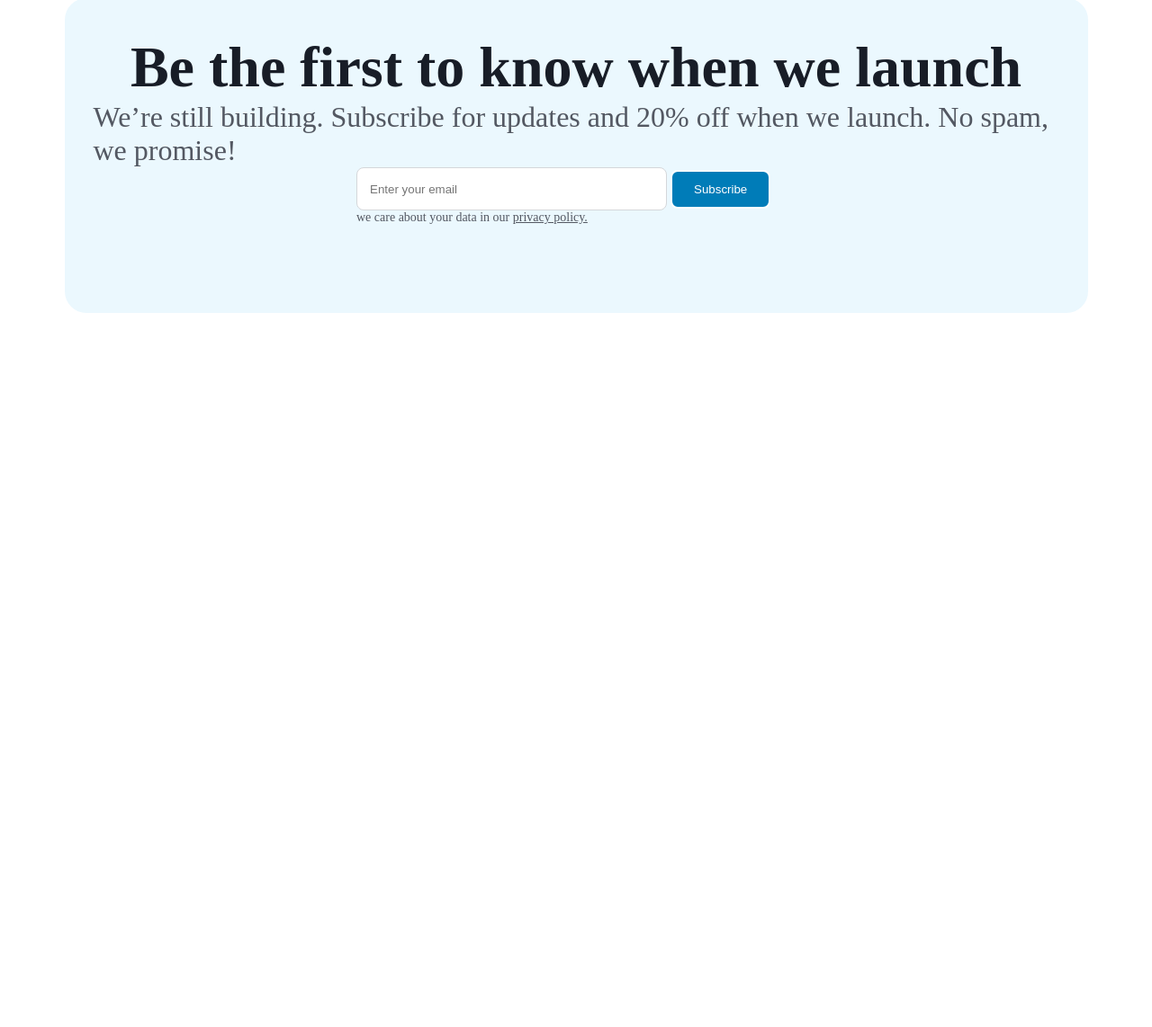
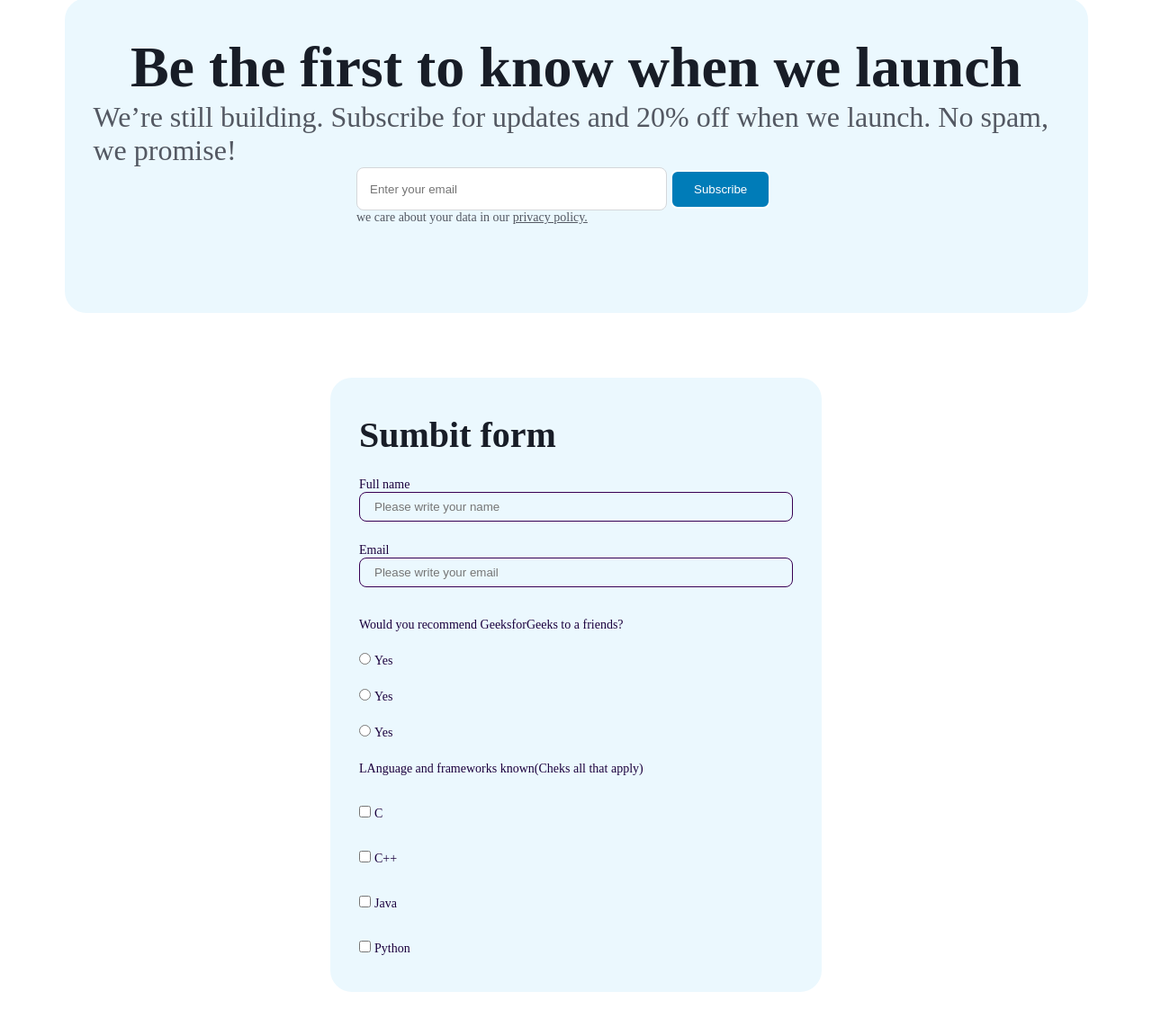
Before and after one commit to de9vdara/css2-4, a plain HTML site: page index.html in a window 1280 px wide. Shown: the part 988-2130 px from the top of the page at 90% size. Before the commit the page ends 1336 px from the top, so only its background shows below. Drawn offline with Linux system fonts and the light colour scheme.

Commit message:
mgoni egaa

```diff
--- a/index.css
+++ b/index.css
@@ -4,7 +4,8 @@
     box-sizing: border-box;
 
 }
-#mainPictureAndText{
+
+#mainPictureAndText {
     width: 1400px;
     height: 674px;
     background-image: url("./images/image.png");
@@ -12,39 +13,47 @@
     background-repeat: no-repeat;
     margin: 156px auto;
 }
-#textPicture{
+
+#textPicture {
     color: #FFF;
     font-size: 44.452px;
 }
-#textInPicture{
+
+#textInPicture {
     margin: auto;
     width: 1258px;
     height: 159px;
     padding-top: 39px;
 }
-#emailFrame{
+
+#emailFrame {
     border-radius: 24px;
     background: #EBF8FE;
     width: 1137px;
     height: 350px;
     margin: 0 auto;
     padding: 40px 32px;
+    margin-bottom: 72px;
 }
-#aboutLaunch{
+
+#aboutLaunch {
     color: #181D27;
     font-size: 64px;
     text-align: center;
 }
-#subscribtion p{
+
+#subscribtion p {
     color: #535862;
     font-size: 32px;
 
 }
-#sendEmail{
+
+#sendEmail {
     margin: auto;
     width: 488px;
 }
-#emailInput{
+
+#mainEmailInput {
     width: 345px;
     height: 48px;
     display: inline-block;
@@ -53,14 +62,79 @@ background: #FFF;
     border-radius: 8px;
     padding: 14px;
 }
-button{
+
+button {
     border: 2px solid #FFF;
     background: #007CB8;
     border-radius: 8px;
     padding: 12px 24px;
     color: #FFF;
 }
-#sendEmail p{
+
+#sendEmail p {
     color: #535862;
     font-size: 14px;
 }
+
+#formFrame {
+    border-radius: 24px;
+    background: #EBF8FE;
+    width: 546px;
+    padding: 40px 32px;
+    /* height: 638px; */
+    margin: auto;
+    margin-bottom: 100px;
+
+}
+
+h2 {
+    margin-bottom: 24px;
+    color: #181D27;
+    font-size: 40px;
+}
+
+label {
+    color: #1B003D;
+    font-size: 14px;
+    display: block;
+    margin-top: 24px;
+}
+
+#mainLabelRadio {
+    display: block;
+}
+
+#mainLabelCheckbox {
+    display: block;
+}
+
+#radioInputs label {
+    display: inline-block;
+}
+
+#checkboxInputs label {
+    display: inline-block;
+}
+
+#checkboxInputs div {
+    margin-top: 10px;
+}
+
+#radioInputs {
+    margin-top: 10px;
+}
+
+#nameInput {
+    padding: 8px 16px;
+    border-radius: 8px;
+    border: 1px solid #380054;
+    background-color: #EBF8FE;
+    width: 482px;
+}
+#emailInput{
+    padding: 8px 16px;
+    border-radius: 8px;
+    border: 1px solid #380054;
+    background-color: #EBF8FE;
+    width: 482px;
+}
--- a/index.html
+++ b/index.html
@@ -1,25 +1,74 @@
 <!DOCTYPE html>
 <html lang="en">
+
 <head>
-        <meta charset="UTF-8"/>
-        <link rel="stylesheet" href="index.css"/>
+    <meta charset="UTF-8" />
+    <link rel="stylesheet" href="index.css" />
 </head>
+
 <body>
     <div id="mainPictureAndText">
         <div id="textInPicture">
-                <p id="textPicture">Lorem ipsum dolor sit amet, consectetur adipiscing elit, sed do eiusmod tempor incididunt ut labore et dolore magna aliqua. Ut enim ad minim veniam,</p>
+            <p id="textPicture">Lorem ipsum dolor sit amet, consectetur adipiscing elit, sed do eiusmod tempor
+                incididunt ut labore et dolore magna aliqua. Ut enim ad minim veniam,</p>
         </div>
     </div>
     <div id="emailFrame">
-            <h2 id="aboutLaunch">Be the first to know when we launch</h2>
+        <h1 id="aboutLaunch">Be the first to know when we launch</h1>
         <div id="subscribtion">
             <p>We’re still building. Subscribe for updates and 20% off when we launch. No spam, we promise!</p>
         </div>
         <div id="sendEmail">
-                <input type="email" id="emailInput" placeholder="Enter your email"/>
+            <input type="email" id="mainEmailInput" placeholder="Enter your email" />
             <button>Subscribe</button>
             <p>we care about your data in our <u>privacy policy.</u></p>
         </div>
     </div>
+    <div id="formFrame">
+        <h2>Sumbit form</h2>
+        <div id="formInputs">
+            <label>Full name</label>
+            <input id="nameInput" type="text" placeholder="Please write your name" />
+            <label>Email</label>
+            <input id="emailInput" type="email" placeholder="Please write your email" />
+            <div id="optionInputs">
+                <div id="radioInputs">
+                    <label id="mainLabelRadio">Would you recommend GeeksforGeeks to a friends?</label>
+                    <div id="radioFirs">
+                        <input type="radio" id="firstOption">
+                        <label for="firstOption">Yes</label>
+                    </div>
+                    <div id="radioSecond">
+                        <input type="radio" id="secondOption">
+                        <label for="secondOption">Yes</label>
+                    </div>
+                    <div id="radioThird">
+                        <input type="radio" id="thirdOption">
+                        <label for="thirdOption">Yes</label>
+                    </div>
+                </div>
+                <div id="checkboxInputs">
+                    <label id="mainLabelCheckbox">LAnguage and frameworks known(Cheks all that apply)</label>
+                    <div id="boxOne">
+                        <input type="checkbox" id="C">
+                        <label for="C">C</label>
+                    </div>
+                    <div id="boxTwo">
+                        <input type="checkbox" id="C++">
+                        <label for="C++">C++</label>
+                    </div>
+                    <div id="bowThree">
+                        <input type="checkbox" id="Java">
+                        <label for="Java">Java</label>
+                    </div>
+                    <div id="boxFour">
+                        <input type="checkbox" id="Python">
+                        <label for="Python">Python</label>
+                    </div>
+                </div>
+            </div>
+        </div>
+    </div>
 </body>
+
 </html>
```
Lines whose indentation alone changed are shown as unchanged.
